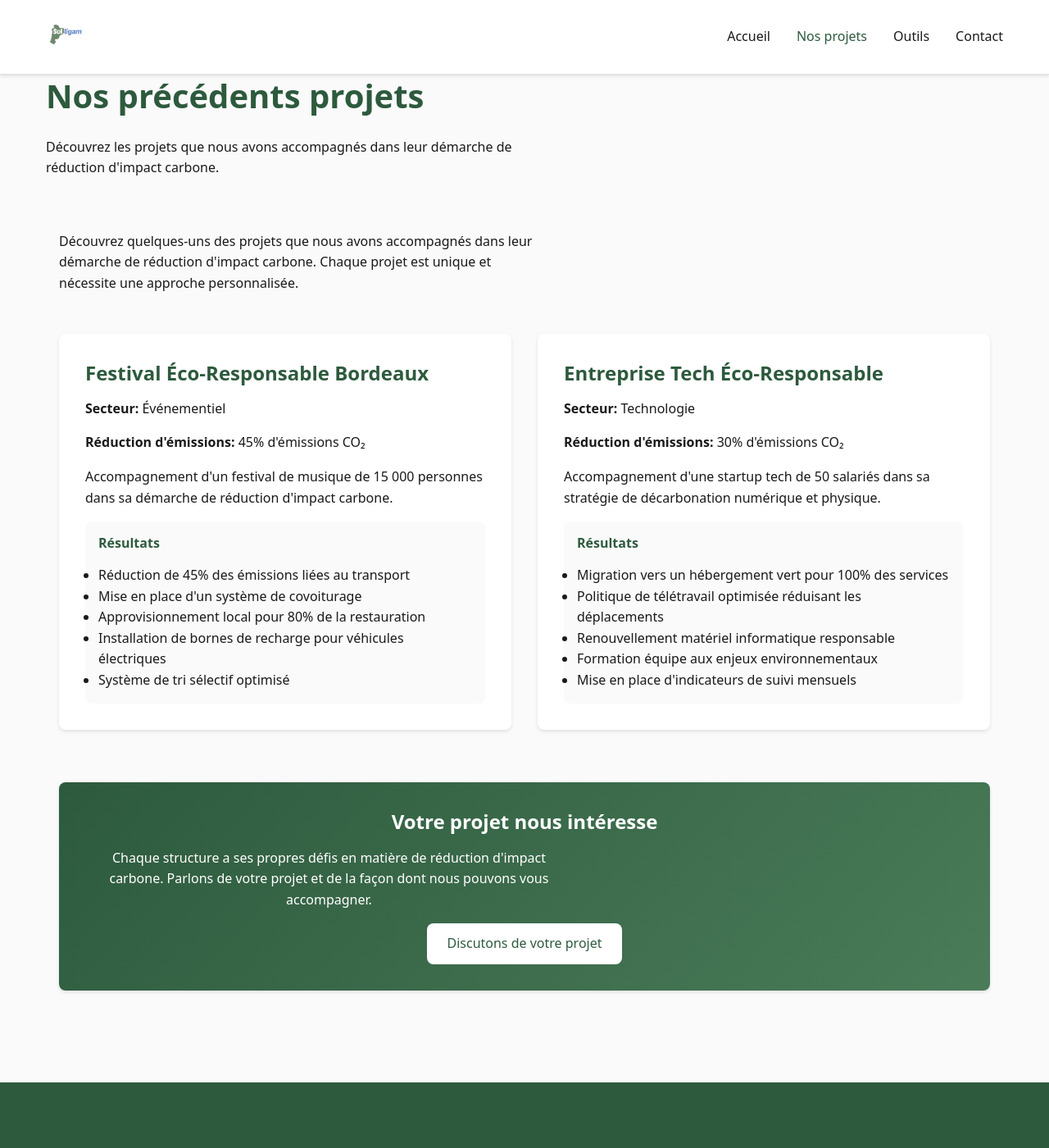
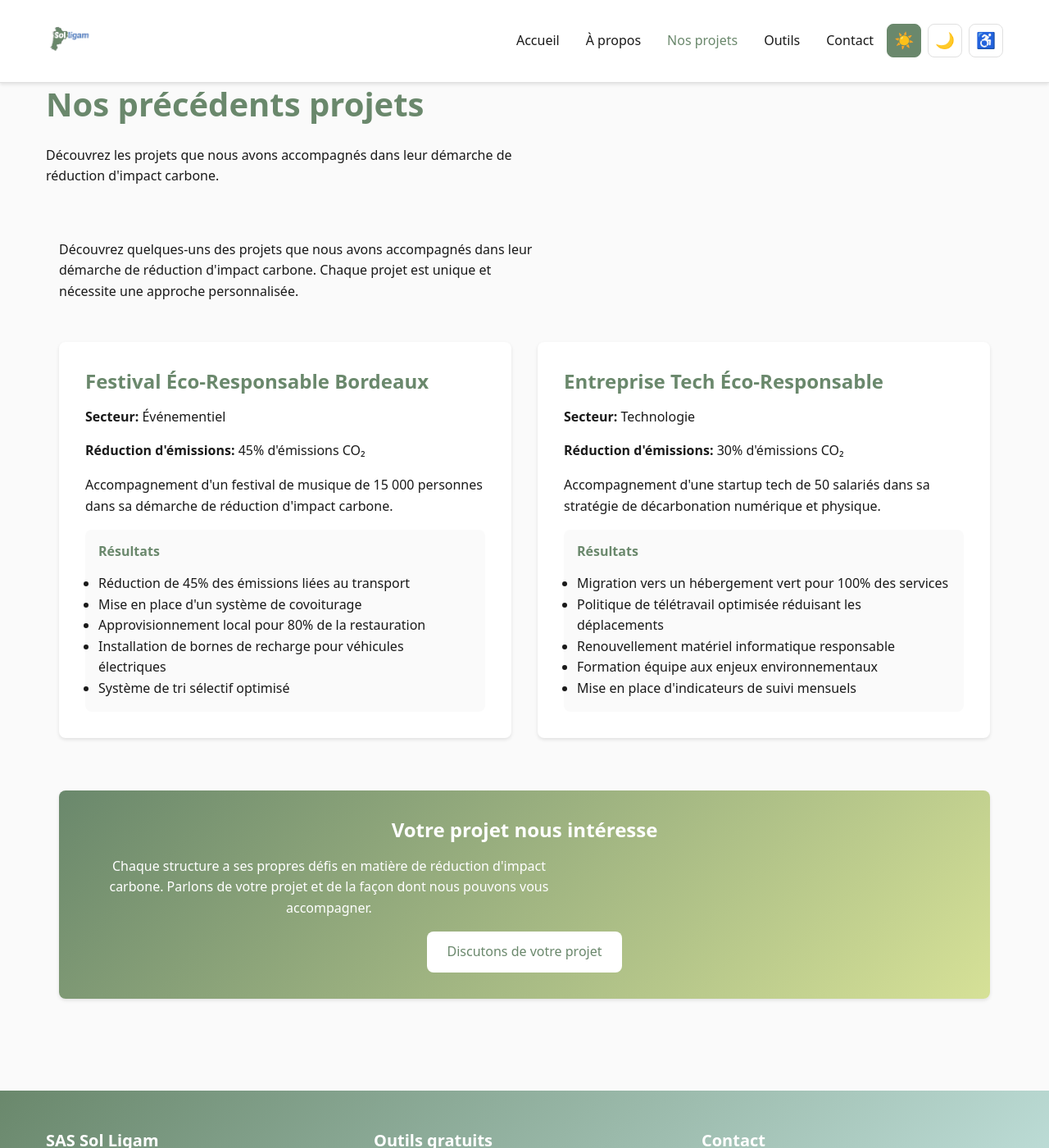
Before and after one commit to Sol-Ligam/website, a Jekyll site: the page built from projets.html, in a window 1280 px wide and 1400 px high. Shown: the whole window at 82% size. Built offline with Jekyll 4.4.1, drawn with Linux system fonts in a browser that asks for light colours; comment, search, counter and statistics services are not loaded; some of the changed text lies outside the part shown.

Commit message:
Add dark mode, accessibility mode, team page, Matomo analytics, and improved design
Co-authored-by: sduperret <99975209+sduperret@users.noreply.github.com>

```diff
--- a/_config.yml
+++ b/_config.yml
@@ -54,6 +54,8 @@ company:
 navigation:
   - name: "Accueil"
     url: "/"
+  - name: "À propos"
+    url: "/a-propos/"
   - name: "Nos projets"
     url: "/projets/"
   - name: "Outils"
--- a/_includes/footer.html
+++ b/_includes/footer.html
@@ -4,12 +4,22 @@
       <div class="footer-section">
         <h3>{{ site.company.name }}</h3>
         <p>{{ site.description }}</p>
+        <div class="social-links">
+          <a href="mailto:{{ site.social.email }}" title="Email">📧</a>
+          <a href="{{ site.social.instagram }}" target="_blank" rel="noopener" title="Instagram">📷</a>
+          <a href="{{ site.social.linkedin }}" target="_blank" rel="noopener" title="LinkedIn">💼</a>
+        </div>
+      </div>
+
+      <div class="footer-section">
+        <h3>Outils gratuits</h3>
         <p>
-          <strong>Simulateur gratuit :</strong><br>
+          <strong>Simulateur carbone :</strong><br>
           <a href="{{ site.company.carbon_simulator }}" target="_blank" rel="noopener">
             monbilancarbone.solligam.fr
           </a>
         </p>
+        <p>Calculez l'empreinte carbone de vos événements et projets gratuitement.</p>
       </div>
 
       <div class="footer-section">
@@ -18,18 +28,15 @@
           {{ site.company.address }}<br>
           <a href="mailto:{{ site.social.email }}">{{ site.social.email }}</a>
         </p>
-      </div>
-
-      <div class="footer-section">
-        <h3>Liens</h3>
-        <ul style="list-style: none;">
+        <ul>
           <li><a href="{{ '/mentions-legales/' | relative_url }}">Mentions légales</a></li>
-          <li><a href="{{ '/#contact' | relative_url }}">Contact</a></li>
+          <li><a href="{{ '/contact/' | relative_url }}">Nous contacter</a></li>
+          <li><a href="{{ '/a-propos/' | relative_url }}">À propos</a></li>
         </ul>
       </div>
     </div>
 
-    <div class="footer-bottom" style="margin-top: 2rem; padding-top: 2rem; border-top: 1px solid rgba(255,255,255,0.2); text-align: center;">
+    <div class="footer-bottom">
       <p>&copy; 2025-<span id="current-year"></span> {{ site.company.name }} - Tous droits réservés</p>
     </div>
   </div>
--- a/_includes/header.html
+++ b/_includes/header.html
@@ -5,6 +5,7 @@
         <img src="{{ '/images/brand/logo.webp' | relative_url }}" alt="{{ site.title }}" class="site-logo">
       </a>
 
+      <div class="header-right">
         <nav class="site-navigation">
           <ul class="site-nav">
             {% for nav_item in site.navigation %}
@@ -17,6 +18,19 @@
             {% endfor %}
           </ul>
         </nav>
+
+        <div class="theme-toggles">
+          <button class="theme-toggle" id="theme-light" title="Mode normal">
+            ☀️
+          </button>
+          <button class="theme-toggle" id="theme-dark" title="Mode sombre">
+            🌙
+          </button>
+          <button class="theme-toggle" id="theme-accessible" title="Mode accessible">
+            ♿
+          </button>
+        </div>
+      </div>
     </div>
   </div>
 </header>
--- a/_layouts/default.html
+++ b/_layouts/default.html
@@ -30,13 +46,47 @@
 
   {% include footer.html %}
 
-  <!-- Minimal JavaScript for eco-design -->
+  <!-- Theme switching and site functionality -->
   <script>
-    // Update copyright year
     document.addEventListener('DOMContentLoaded', function() {
+      // Update copyright year
       const yearElement = document.getElementById('current-year');
       if (yearElement) {
         yearElement.textContent = new Date().getFullYear();
+      }
+
+      // Theme switching functionality
+      const themeButtons = {
+        'theme-light': 'light',
+        'theme-dark': 'dark',
+        'theme-accessible': 'accessible'
+      };
+
+      // Load saved theme
+      const savedTheme = localStorage.getItem('theme') || 'light';
+      document.documentElement.setAttribute('data-theme', savedTheme);
+      updateActiveButton(savedTheme);
+
+      // Add click listeners to theme buttons
+      Object.keys(themeButtons).forEach(buttonId => {
+        const button = document.getElementById(buttonId);
+        if (button) {
+          button.addEventListener('click', () => {
+            const theme = themeButtons[buttonId];
+            document.documentElement.setAttribute('data-theme', theme);
+            localStorage.setItem('theme', theme);
+            updateActiveButton(theme);
+          });
+        }
+      });
+
+      function updateActiveButton(activeTheme) {
+        Object.keys(themeButtons).forEach(buttonId => {
+          const button = document.getElementById(buttonId);
+          if (button) {
+            button.classList.toggle('active', themeButtons[buttonId] === activeTheme);
+          }
+        });
       }
     });
   </script>
--- a/_sass/main.scss
+++ b/_sass/main.scss
@@ -1,17 +1,12 @@
 /* Sol Ligam Website - Eco-designed CSS */
 
-/* Color scheme inspired by the logo
-   Based on observation of the logo colors in brand assets:
-   - Primary green/teal tones from the logo
-   - Professional dark theme for sustainability impression
-   - High contrast for accessibility
-*/
+/* Color scheme using Sol Ligam brand colors */
 :root {
-  /* Brand colors extracted from logo */
-  --primary-green: #2d5a3d;      /* Deep forest green from logo */
-  --secondary-green: #4a7c59;    /* Lighter green accent */
-  --accent-teal: #3d7c7c;        /* Teal accent from logo elements */
-  --light-green: #7ab88f;        /* Light green for highlights */
+  /* Brand colors specified by client */
+  --primary-green: #6a886c;      /* Darker green */
+  --secondary-green: #d6e197;    /* Light green */
+  --accent-teal: #ceeeed;        /* Light teal/cyan */
+  --light-green: #d6e197;        /* Light green for highlights */
 
   /* Neutral colors for readability */
   --text-dark: #1a1a1a;          /* Near black for main text */
@@ -34,6 +29,29 @@
   --shadow-medium: 0 4px 8px rgba(0,0,0,0.15);
   --transition-fast: 0.2s ease;
   --transition-normal: 0.3s ease;
+}
+
+/* Dark mode variables */
+:root[data-theme="dark"] {
+  --text-dark: #ffffff;
+  --text-light: #1a1a1a;
+  --text-muted: #cccccc;
+  --background-light: #1a1a1a;
+  --background-white: #2d2d2d;
+  --border-light: #404040;
+  --primary-green: #8bb89c;      /* Lighter version for dark mode */
+}
+
+/* Accessibility mode variables */
+:root[data-theme="accessible"] {
+  --primary-green: #000000;      /* High contrast black */
+  --secondary-green: #000000;    /* High contrast black */
+  --accent-teal: #000000;        /* High contrast black */
+  --text-dark: #000000;          /* Pure black text */
+  --text-light: #ffffff;         /* Pure white text */
+  --background-light: #ffffff;   /* Pure white background */
+  --background-white: #ffffff;   /* Pure white background */
+  --border-light: #000000;       /* Black borders */
 }
 
 /* Reset and base styles */
@@ -124,8 +142,41 @@ a:hover {
   padding: 1rem 0;
 }
 
+.header-right {
+  display: flex;
+  align-items: center;
+  gap: 1rem;
+}
+
+.theme-toggles {
+  display: flex;
+  gap: 0.5rem;
+}
+
+.theme-toggle {
+  background: none;
+  border: 1px solid var(--border-light);
+  border-radius: var(--border-radius);
+  padding: 0.5rem;
+  cursor: pointer;
+  font-size: 1.2rem;
+  transition: all var(--transition-fast);
+  color: var(--text-dark);
+}
+
+.theme-toggle:hover {
+  background-color: var(--accent-teal);
+  border-color: var(--primary-green);
+}
+
+.theme-toggle.active {
+  background-color: var(--primary-green);
+  color: var(--text-light);
+  border-color: var(--primary-green);
+}
+
 .site-logo {
-  height: 50px;
+  height: 60px;  /* Increased from 50px */
   width: auto;
 }
 
@@ -239,9 +290,9 @@ a:hover {
 
 /* Footer */
 .site-footer {
-  background-color: var(--primary-green);
+  background: linear-gradient(135deg, var(--primary-green), var(--accent-teal));
   color: var(--text-light);
-  padding: 2rem 0;
+  padding: 3rem 0 1rem;
   margin-top: 4rem;
 }
 
@@ -249,14 +300,59 @@ a:hover {
   display: grid;
   grid-template-columns: repeat(auto-fit, minmax(250px, 1fr));
   gap: 2rem;
+  margin-bottom: 2rem;
+}
+
+.footer-section h3 {
+  color: var(--text-light);
+  margin-bottom: 1rem;
+  font-size: 1.25rem;
+}
+
+.footer-section ul {
+  list-style: none;
+  padding: 0;
+}
+
+.footer-section ul li {
+  margin-bottom: 0.5rem;
+}
+
+.footer-bottom {
+  margin-top: 2rem;
+  padding-top: 2rem;
+  border-top: 1px solid rgba(255,255,255,0.2);
+  text-align: center;
 }
 
 .site-footer a {
   color: var(--text-light);
+  text-decoration: none;
+  transition: color var(--transition-fast);
 }
 
 .site-footer a:hover {
-  color: var(--light-green);
+  color: var(--secondary-green);
+  text-decoration: underline;
+}
+
+/* Social links in footer */
+.social-links {
+  display: flex;
+  gap: 1rem;
+  margin-top: 1rem;
+}
+
+.social-links a {
+  display: inline-block;
+  padding: 0.5rem;
+  border-radius: 50%;
+  background-color: rgba(255,255,255,0.1);
+  transition: background-color var(--transition-fast);
+}
+
+.social-links a:hover {
+  background-color: rgba(255,255,255,0.2);
 }
 
 /* Responsive design */
@@ -266,8 +362,24 @@ a:hover {
     gap: 1rem;
   }
 
+  .header-right {
+    width: 100%;
+    justify-content: space-between;
+  }
+
   .site-nav {
     gap: 1rem;
+    flex-wrap: wrap;
+    justify-content: center;
+  }
+
+  .theme-toggles {
+    gap: 0.25rem;
+  }
+
+  .theme-toggle {
+    padding: 0.4rem;
+    font-size: 1rem;
   }
 
   .hero h1 {
@@ -280,6 +392,25 @@ a:hover {
 
   .container {
     padding: 0 0.5rem;
+  }
+
+  /* Stack buttons vertically on mobile */
+  .hero .btn {
+    display: block;
+    margin: 0.5rem auto !important;
+    max-width: 250px;
+  }
+
+  /* Make cards stack better on mobile */
+  .card {
+    padding: 1.5rem;
+  }
+
+  /* Improve footer on mobile */
+  .footer-content {
+    grid-template-columns: 1fr;
+    text-align: center;
+    gap: 1.5rem;
   }
 }
 
```
Also changed, not shown: other parts of _layouts/default.html (+16 -0 lines), _data/team.yml (added, +41 -0 lines), a-propos.html (added, +93 -0 lines). Lines whose indentation alone changed are shown as unchanged.
